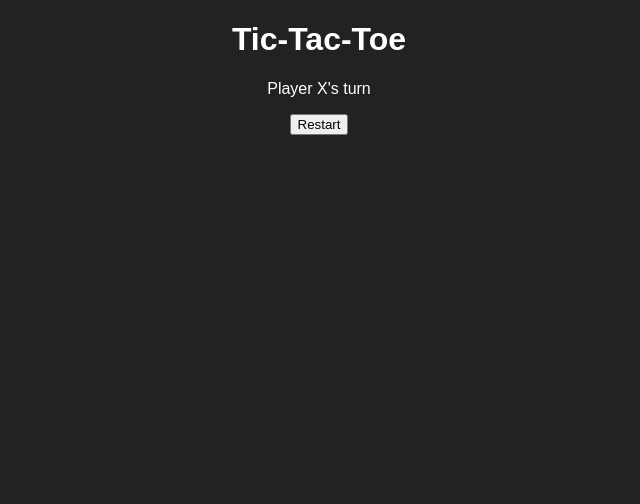
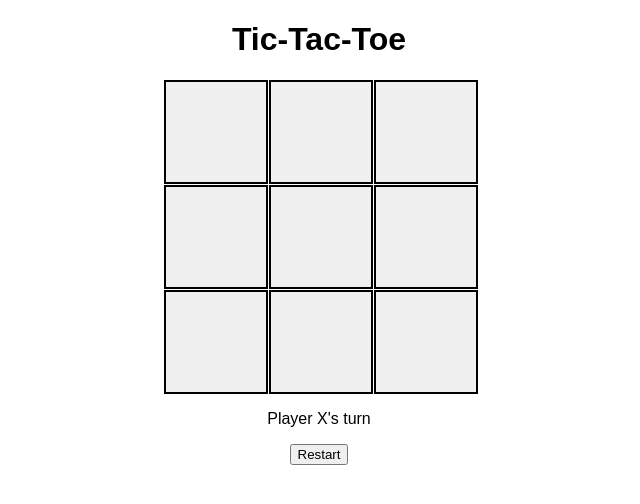
Before and after one commit to Rylean/TicTacToe-Game, a plain HTML site: page index.html in a window 1280 px wide. Shown: the whole page, without its empty margins (321-961 px from the left). Drawn offline with Linux system fonts and the light colour scheme.

Commit message:
Update style.css

```diff
--- a/style.css
+++ b/style.css
@@ -1,11 +1,26 @@
 body {
+    font-family: Arial, sans-serif;
     text-align: center;
-    font-family: Arial, sans-serif;
-    background-color: #222;
-    color: white;
 }
-
-canvas {
-    border: 2px solid white;
-    background-color: black;
+.board {
+    display: grid;
+    grid-template-columns: repeat(3, 100px);
+    grid-template-rows: repeat(3, 100px);
+    gap: 5px;
+    justify-content: center;
+    margin: 20px auto;
 }
+.cell {
+    width: 100px;
+    height: 100px;
+    display: flex;
+    align-items: center;
+    justify-content: center;
+    font-size: 2em;
+    background-color: #f0f0f0;
+    cursor: pointer;
+    border: 2px solid #000;
+}
+.cell.taken {
+    cursor: not-allowed;
+}
```
